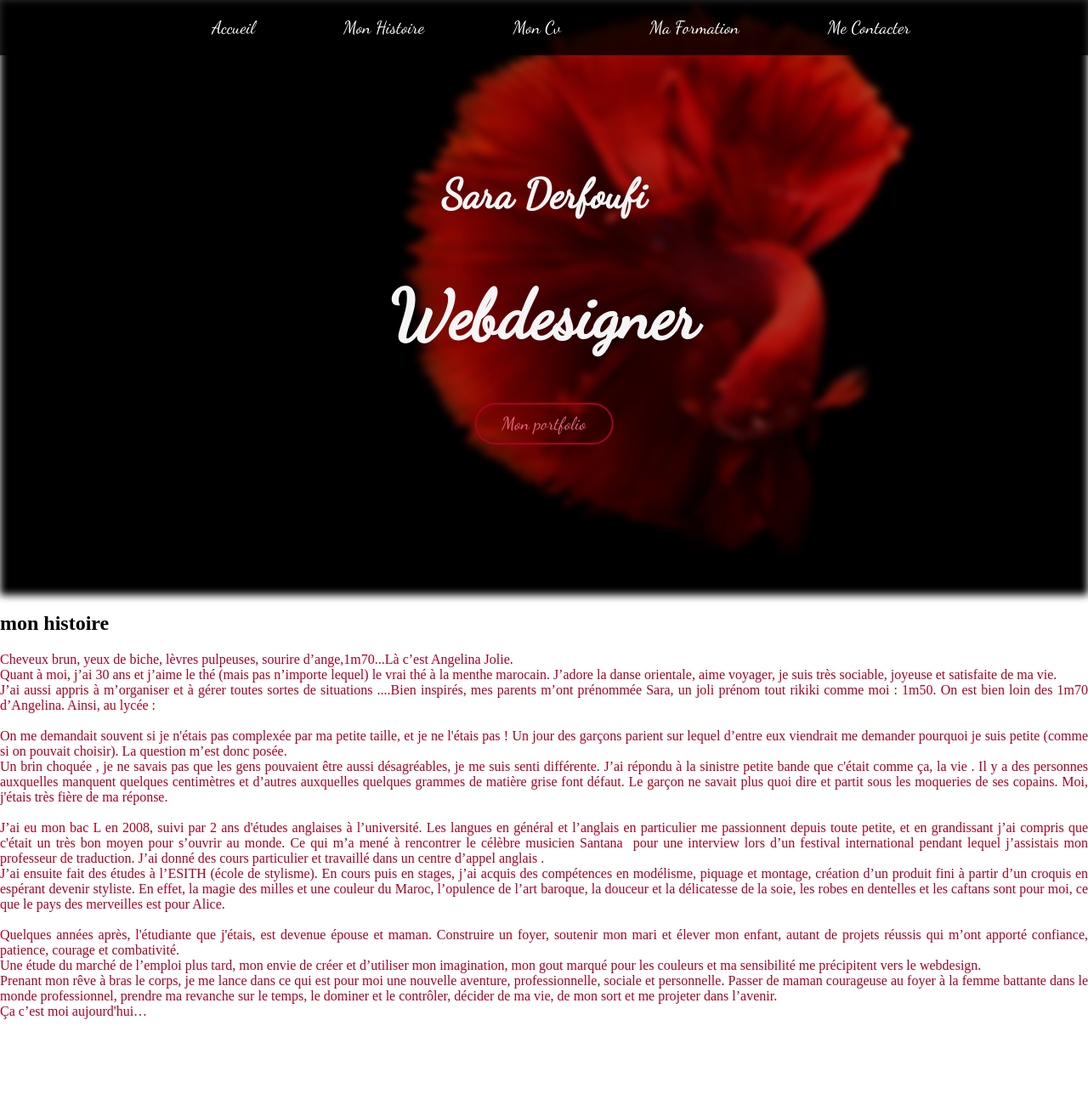
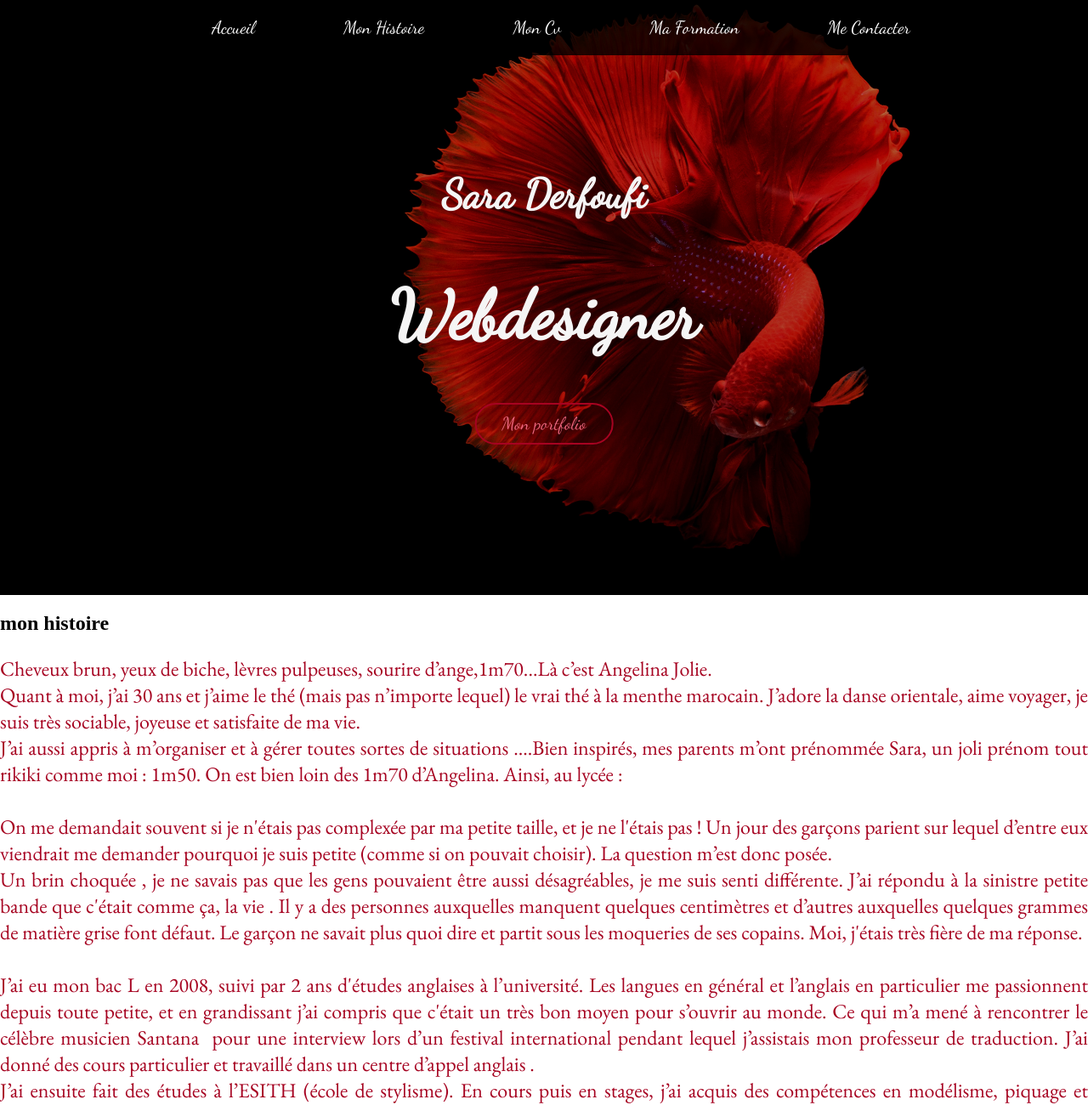
Before and after one commit to saboulhaya/projet-personnel, a plain HTML site: page index.html in a window 1280 px wide. Shown: the top 1300 px of the page at 85% size. Before the commit the page ends 1215 px from the top, so only its background shows below. Drawn offline with Linux system fonts and the light colour scheme.

Commit message:
ajout des polices

```diff
--- a/css/style.css
+++ b/css/style.css
@@ -1,4 +1,13 @@
-@import url('https://fonts.googleapis.com/css?family=Dancing+Script&display=swap');
+@font-face {
+    font-family: 'Dancing Script';
+    src: url('/font/DancingScript-Regular.ttf') format('truetype');
+}
+
+@font-face {
+    font-family: 'EB Garamond';
+    src: url('/font/EBGaramond-Regular.ttf') format('truetype');
+}
+
 header {
     font-family: "Dancing Script", sans-serif;
 }
@@ -40,13 +49,14 @@ body {
 #hero {
     height: 700px;
     position: relative;
+    background-color: black;
 }
 
 #hero img {
     width: 100%;
     height: 100%;
     object-fit: cover;
-    filter: blur(5px) brightness(70%);
+    filter: blur(0px) brightness(70%);
 }
 
 #hero .caption {
@@ -84,7 +94,8 @@ body {
 
 article, p {
     color: #A60321;
-    font-family:
+    font-size: 1.5em;
+    font-family: "EB Garamond", medium
 }
 
 .contenu p {
```
Also changed, not shown: font/DancingScript-Regular.ttf (added), font/EBGaramond-Regular.ttf (added), image/ff.jpg (deleted), image/flower.jpg, image/snwo.jpg (deleted), image/wolf.jpg (deleted), 1 other file.
